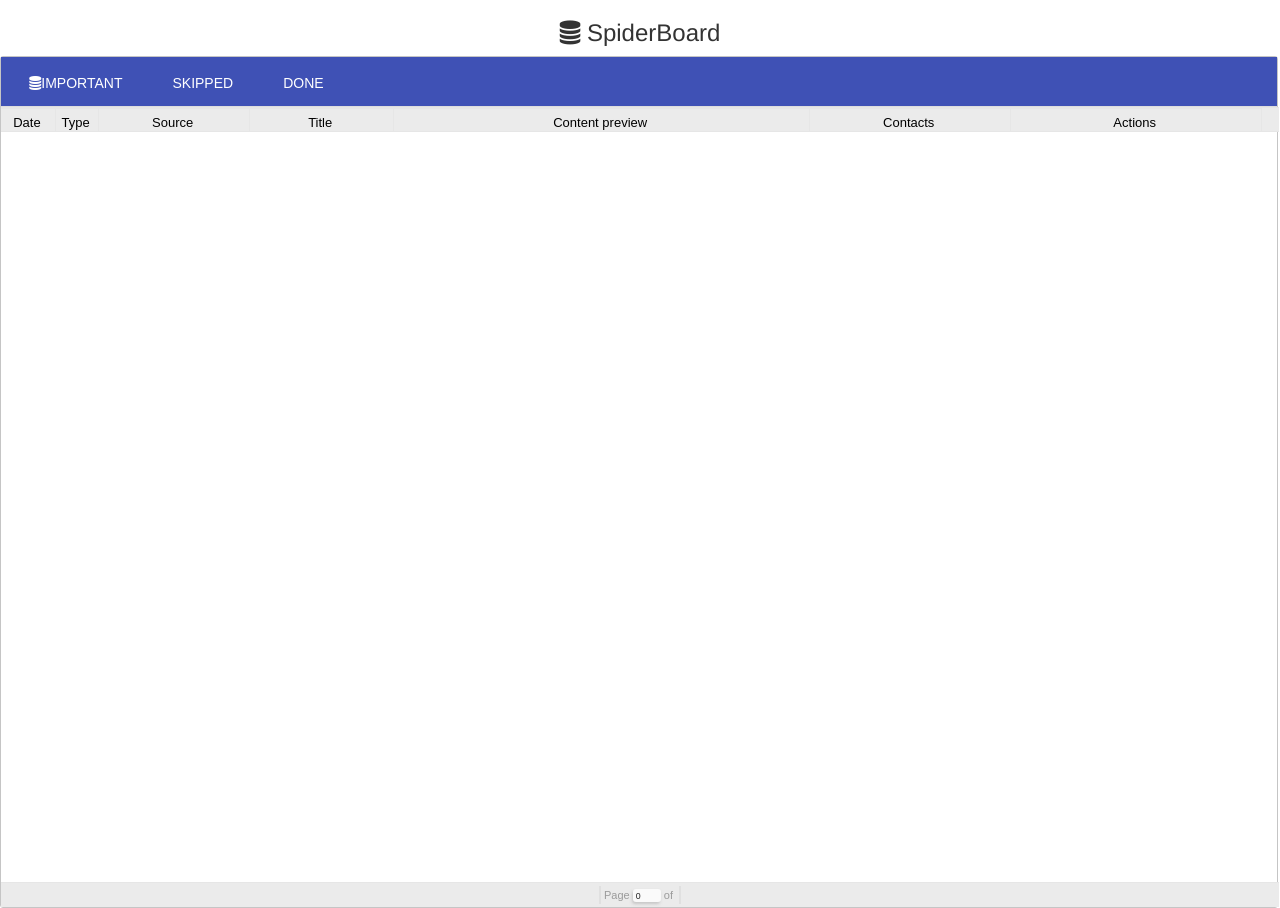
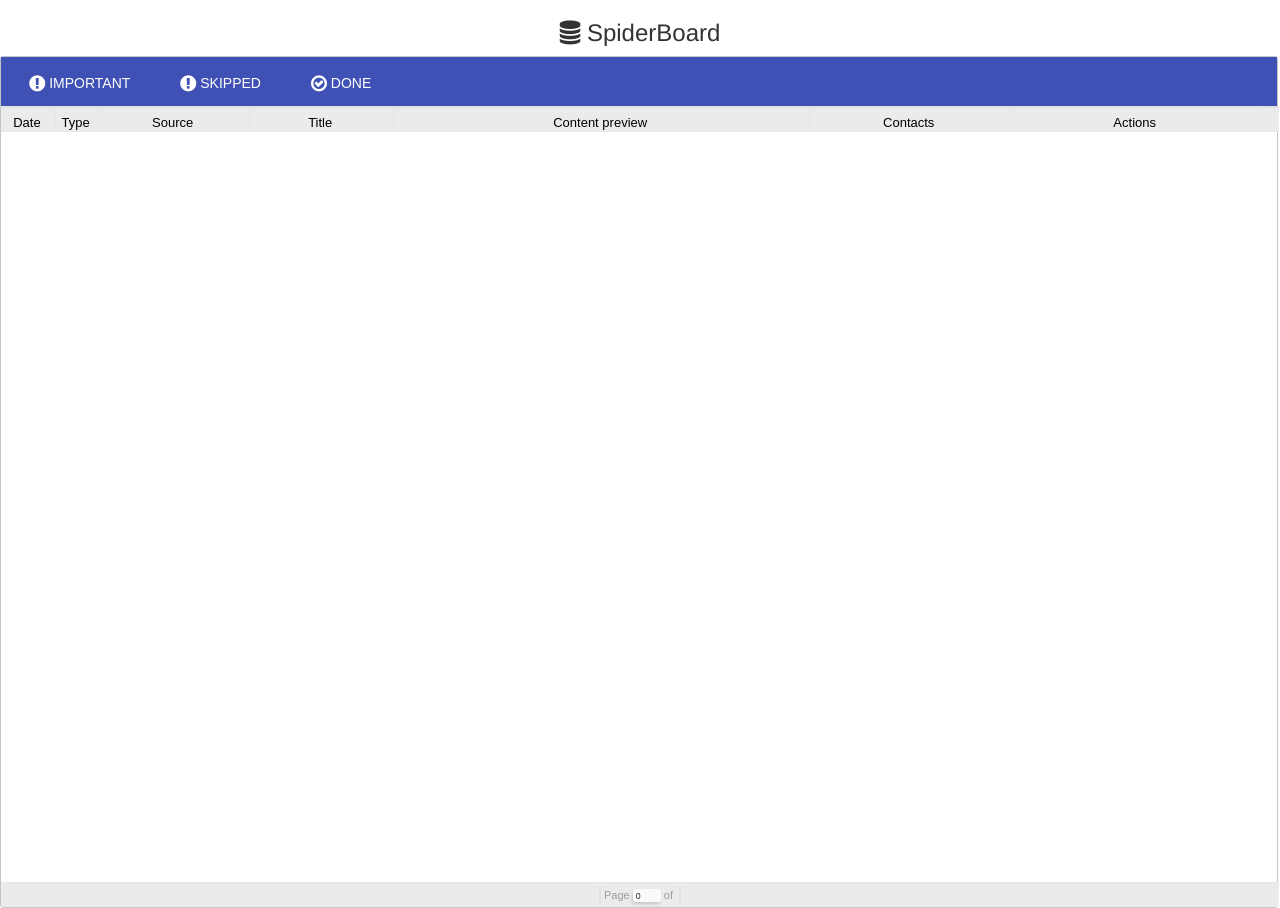
Before and after one commit to AlexEzzeddine/grants-parsing, a website: page frontend/index.html in a window 1280 px wide. Drawn offline with nearby package versions, Linux system fonts and the light colour scheme; files that its build step writes are made by us from their sources; no server answers.

Commit message:
colors added

```diff
--- a/frontend/index.html
+++ b/frontend/index.html
@@ -48,8 +48,8 @@
             autowidth: true,
             rowheight: 20,
             rowNum: 16,
-            caption: "<div class='button_container'><div class='add_record_button'><i class='fa fa-database' aria-hidden='true'></i>"+
-            "IMPORTANT</div><div class='add_record_button'>SKIPPED</div><div class='add_record_button'>DONE</div></div>",
+            caption: "<div class='button_container'><div class='add_record_button'><i class='fa fa-exclamation-circle fa-lg' aria-hidden='true'></i>"+
+            " IMPORTANT</div><div class='add_record_button'><i class='fa fa-exclamation-circle fa-lg' aria-hidden='true'></i> SKIPPED</div><div class='add_record_button'><i class='fa fa-check-circle-o fa-lg' aria-hidden='true'></i> DONE</div></div>",
             pager: "#jqGridPager"
         });
     });
@@ -70,10 +70,10 @@
     }
 
     function actionsButtons() {
-        return "<button onclick='displayItem()'><i class='fa fa-desktop fa-lg' aria-hidden='true' ></i>DISPLAY</button>" +
-            "<button onclick='skipItem()'><i class='fa fa-ban fa-lg' aria-hidden='true'></i>SKIP</button>" +
-            "<button onclick='importantItem()'><i class='fa fa-exclamation-circle fa-lg' aria-hidden='true'></i>IMPORTANT</button>" +
-            "<button onclick='doneItem()'><i class='fa fa-check-circle-o fa-lg' aria-hidden='true'></i>DONE</button>";
+        return "<button onclick='displayItem()'><i class='fa fa-desktop fa-lg' aria-hidden='true' style='color:blue;'></i>DISPLAY</button>" +
+            "<button onclick='skipItem()'><i class='fa fa-ban fa-lg' aria-hidden='true' style='color:red;'></i>SKIP</button>" +
+            "<button onclick='importantItem()'><i class='fa fa-exclamation-circle fa-lg' aria-hidden='true' style='color:orange;'></i>IMPORTANT</button>" +
+            "<button onclick='doneItem()'><i class='fa fa-check-circle-o fa-lg' aria-hidden='true' style='color:green;'></i>DONE</button>";
     }
 
     function displayItem() {
```
